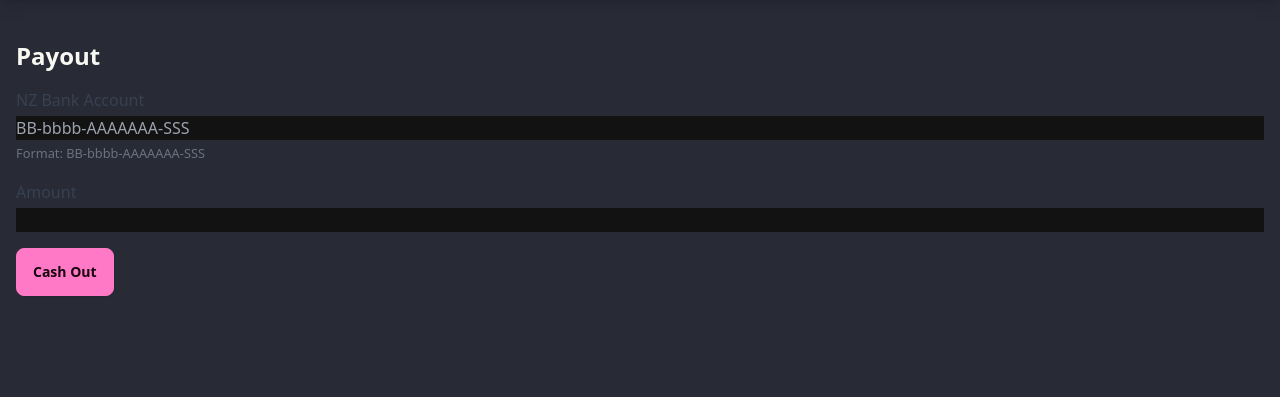
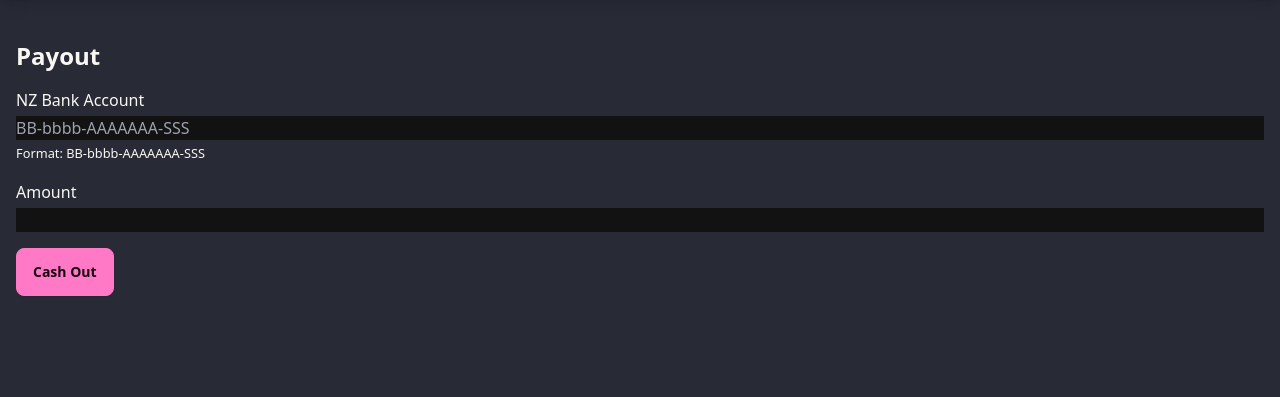
Before and after one commit to MaxCouling/SurveyHustle, a Flask app: page /payment in a window 1280 px wide. Shown: the part 64-461 px from the top of the page. Run offline with Flask 3, Linux system fonts and the light colour scheme; the visitor is signed in with stand-in values (Sample User, id 1).

Commit message:
improved contrast on text in payment.html

```diff
--- a/app/templates/payment.html
+++ b/app/templates/payment.html
@@ -16,9 +16,9 @@
 <form method="post">
     {{ form.hidden_tag() }}
     <div class="mb-4">
-        {{ form.nz_bank_account.label(class="block text-gray-700") }}
+        {{ form.nz_bank_account.label(class="block text-white-700") }}
         {{ form.nz_bank_account(class="mt-1 block w-full", placeholder="BB-bbbb-AAAAAAA-SSS") }}
-        <small class="text-gray-500">Format: BB-bbbb-AAAAAAA-SSS</small>
+        <small class="text-white-500">Format: BB-bbbb-AAAAAAA-SSS</small>
         {% if form.nz_bank_account.errors %}
             <div class="text-red-500 text-sm">
                 {{ form.nz_bank_account.errors[0] }}
@@ -26,7 +26,7 @@
         {% endif %}
     </div>
     <div class="mb-4">
-        {{ form.amount.label(class="block text-gray-700") }}
+        {{ form.amount.label(class="block text-white-700") }}
         {{ form.amount(class="mt-1 block w-full") }}
         {% if form.amount.errors %}
             <div class="text-red-500 text-sm">
```
